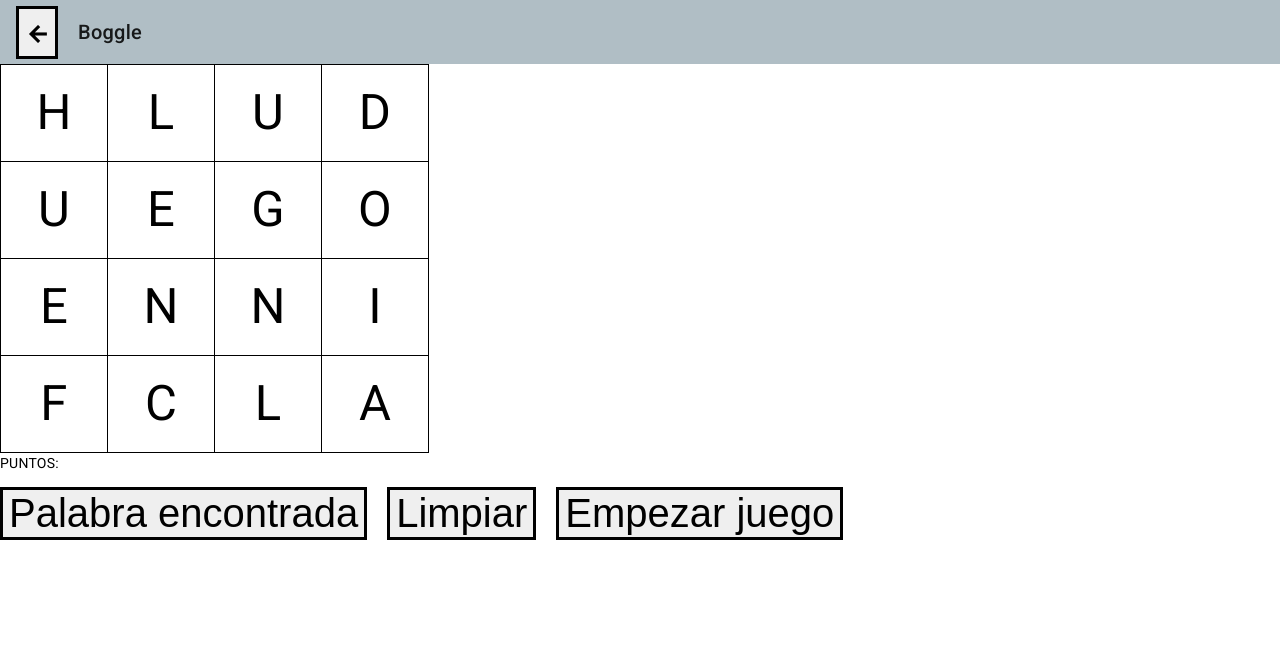
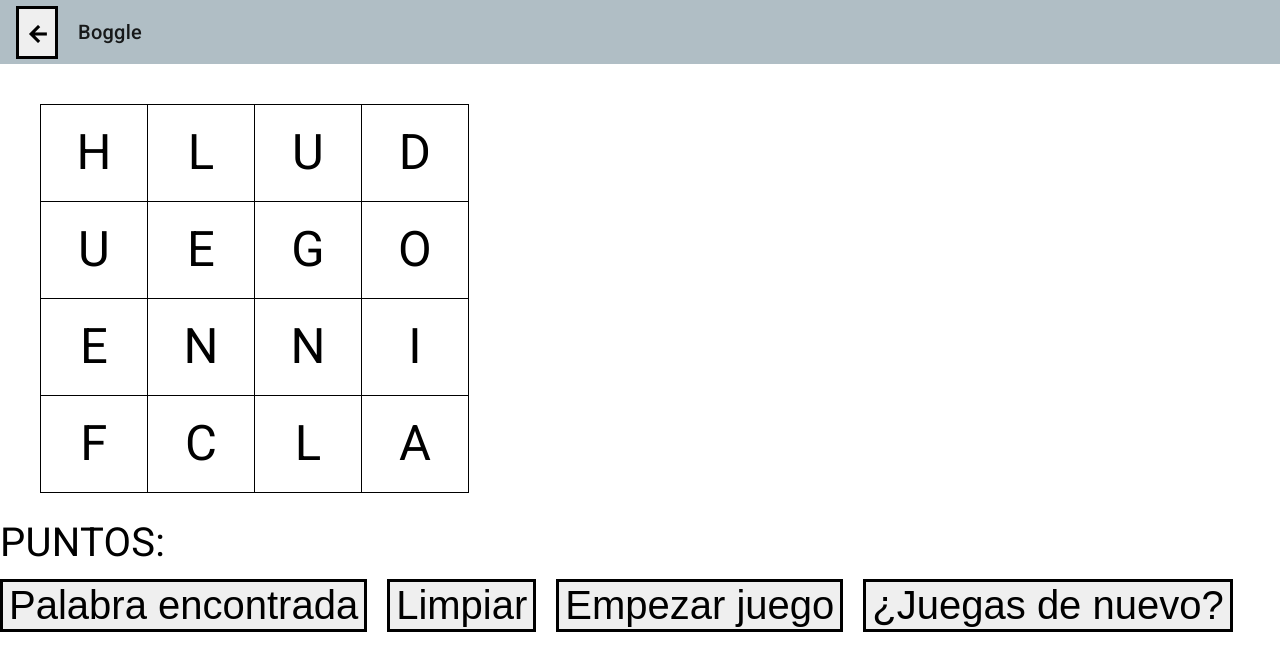
Before and after one commit to nereazj544/ModulodeJuegos, an Angular app: page /Boggle in a window 1280 px wide. Shown: the top 670 px of the page. Built offline with nearby package versions, Linux system fonts and the light colour scheme.

Commit message:
Juego Boggle

```diff
--- a/src/app/componentes/boggle/boggle.component.css
+++ b/src/app/componentes/boggle/boggle.component.css
@@ -27,6 +27,7 @@ input{
 
 table{
     border-collapse: collapse;
+    margin: 40px;
 }
 
 td{
@@ -59,3 +60,9 @@ td.last-selected{
 button{
     font-size: 40px;
 }
+
+p{
+    display: inline-block;
+    font-size: 40px;
+
+}
--- a/src/app/componentes/boggle/boggle.component.html
+++ b/src/app/componentes/boggle/boggle.component.html
@@ -32,7 +32,7 @@
 <button (click)="restSelection()">Limpiar</button>
 <button (click)="starGame()">Empezar juego</button>
 
-
+<button class="rest" (click)="rest()">¿Juegas de nuevo?</button>
 
     <!-- !END APP -->
 </body>
--- a/src/app/componentes/boggle/boggle.component.ts
+++ b/src/app/componentes/boggle/boggle.component.ts
@@ -74,15 +74,10 @@ export class BoggleComponent implements OnInit {
     //! Esto es para que se muestren todas las letras de los cubos.
   }
 
-
-
-
-
   //!Puntuaje
   protected score() {
     return this.wordsFound.map(w => w.length)
   }
-
 
   //! Palabra encontrtada
   commitWord() {
@@ -100,6 +95,10 @@ export class BoggleComponent implements OnInit {
     this.selectedCells = new Set<string>();
   }
 
+  rest(){
+    this.wordsFound= [];
+
+  }
 
 
 
--- a/src/app/componentes/ppt/ppt.component.html
+++ b/src/app/componentes/ppt/ppt.component.html
@@ -52,7 +52,6 @@
                     <img class="eleccionmaquina" *ngIf="eleccionesDis" [src]="eleccionesDis" alt="Ganaste">
 
                 -->
-
 
                 <br>
                 <img class="ganaste" *ngIf="img1" [src]="img1" alt="Ganaste">
```
